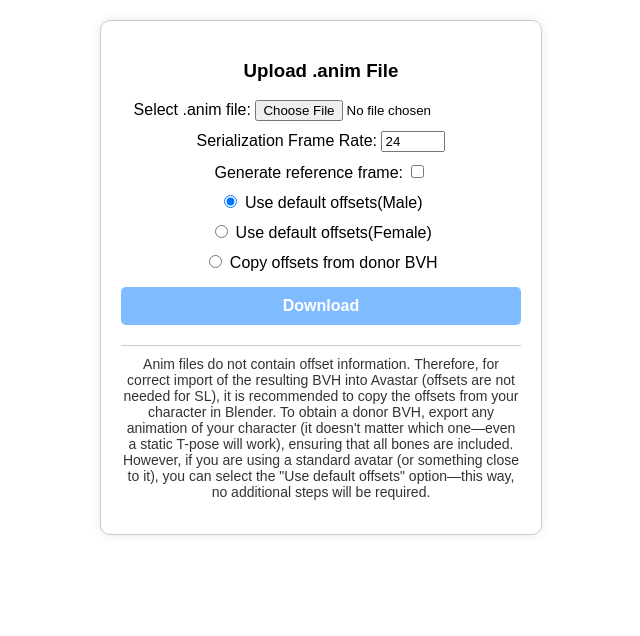
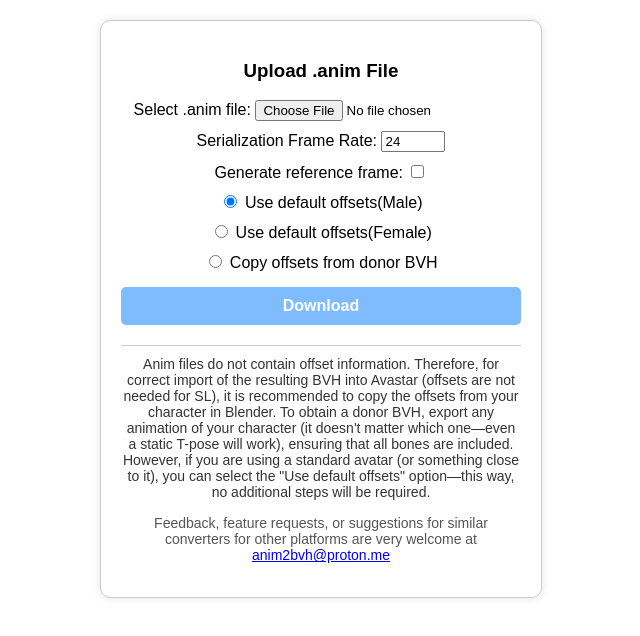
Before and after one commit to dreamflyer/anim-to-bvh, a website built with webpack: page index.html in a window 1280 px wide. Shown: the whole page, without its empty margins (319-959 px from the left). Built offline with nearby package versions, Linux system fonts and the light colour scheme.

Commit message:
index.html update

```diff
--- a/index.html
+++ b/index.html
@@ -180,6 +180,9 @@
             ensuring that all bones are included. However, if you are using a standard avatar (or something close to it),
             you can select the "Use default offsets" option—this way, no additional steps will be required.
         </p>
+        <p style="margin-top: 15px; font-size: 14px; color: #555;">
+        	Feedback, feature requests, or suggestions for similar converters for other platforms are very welcome at <a href="mailto:anim2bvh@proton.me">anim2bvh@proton.me</a>
+        </p>
     </div>
 
 	<div id="success-section" class="hidden">
@@ -195,6 +198,9 @@
 	    </div>
 
 	    <button id="reloadBtn" class="reload-btn">Upload Another File</button>
+	    <p style="margin-top: 15px; font-size: 14px; color: #555;">
+        	Feedback, feature requests, or suggestions for similar converters for other platforms are very welcome at <a href="mailto:anim2bvh@proton.me">anim2bvh@proton.me</a>
+        </p>
 	</div>
 
     <script>
@@ -245,6 +251,8 @@
 				if(animFileInput.files && animFileInput.files[0]) {
 					animReader.readAsArrayBuffer(animFileInput.files[0]);
 				}
+
+				gtag('event', 'download_btn_click');
             }
         });
 
```
